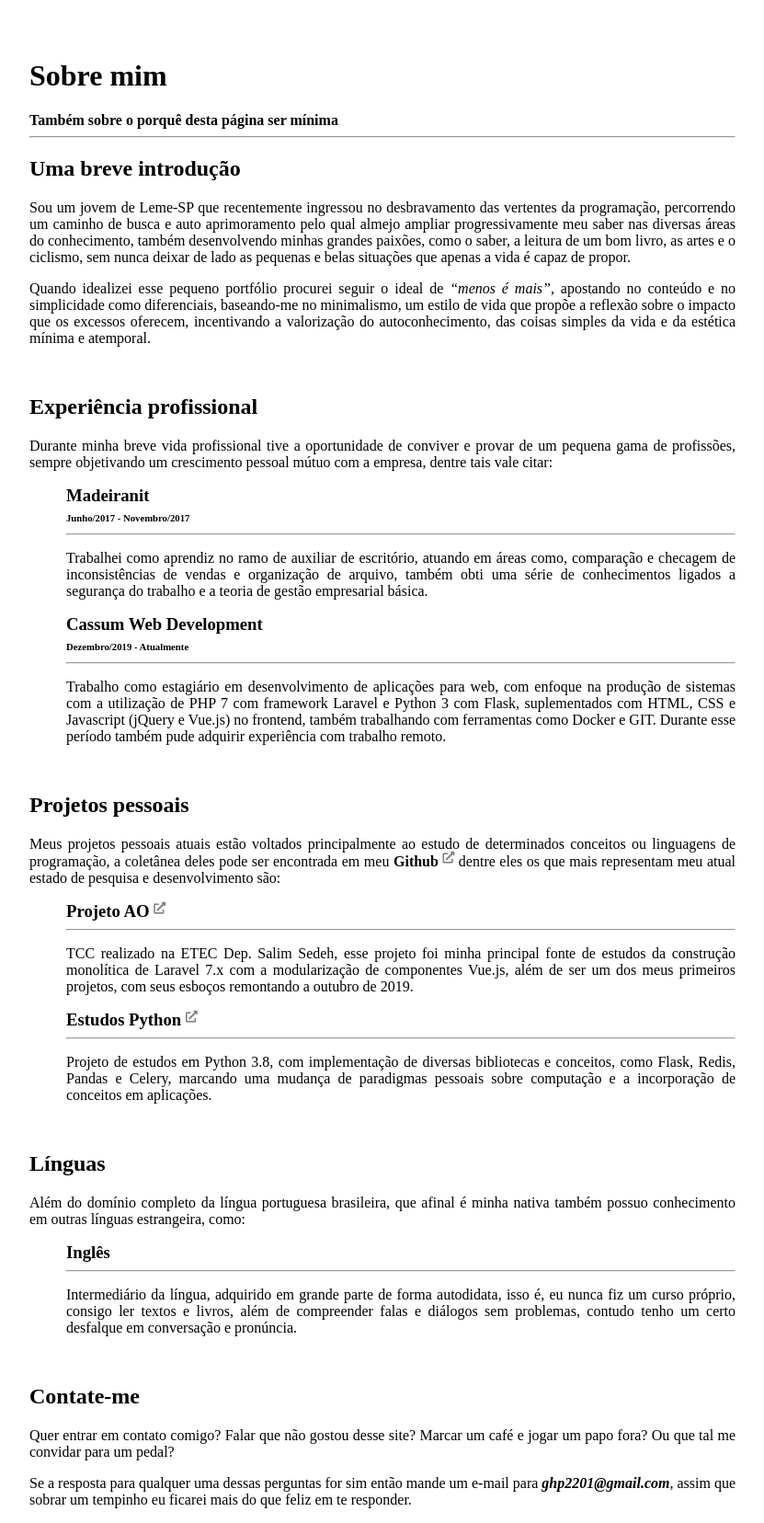
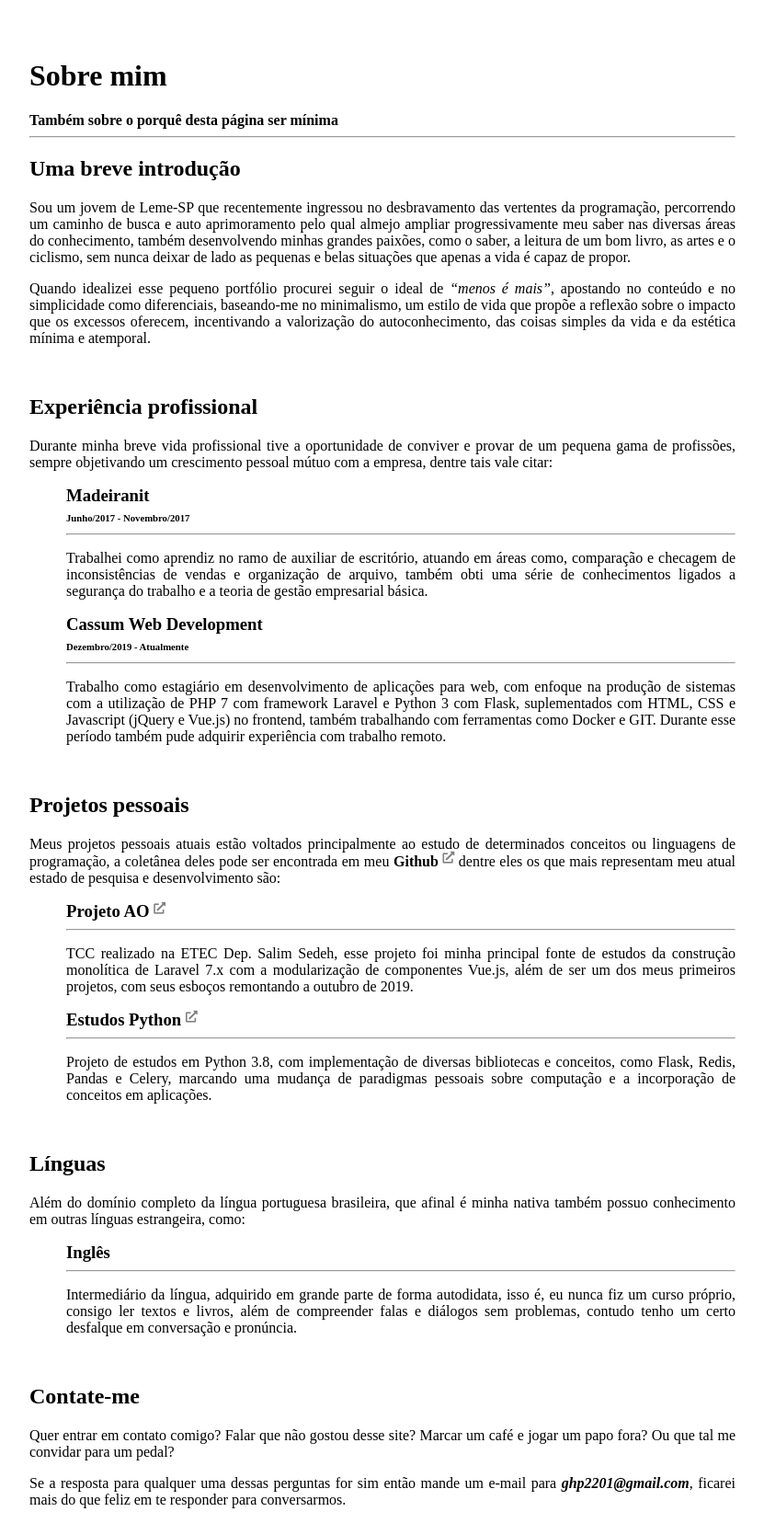
Before and after one commit to gustapinto/gustapinto.github.io, a Jekyll site: the page built from index.md, in a window 1280 px wide. Shown: the whole page at 92% size, without its empty margins (224-1055 px from the left). Built offline with Jekyll 4.4.1, drawn with Linux system fonts in a browser that asks for light colours; nearby versions of some CDN libraries.

Commit message:
Contact section again

```diff
--- a/index.md
+++ b/index.md
@@ -83,5 +83,5 @@ Quer entrar em contato comigo? Falar que não gostou desse site? Marcar um café
 jogar um papo fora? Ou que tal me convidar para um pedal?
 
 Se a resposta para qualquer uma dessas perguntas for sim então mande um e-mail
-para ***ghp2201@gmail.com***, assim que sobrar um tempinho eu ficarei mais do
-que feliz em te responder.
+para ***ghp2201@gmail.com***, ficarei mais do que feliz em te responder para
+conversarmos.
```
